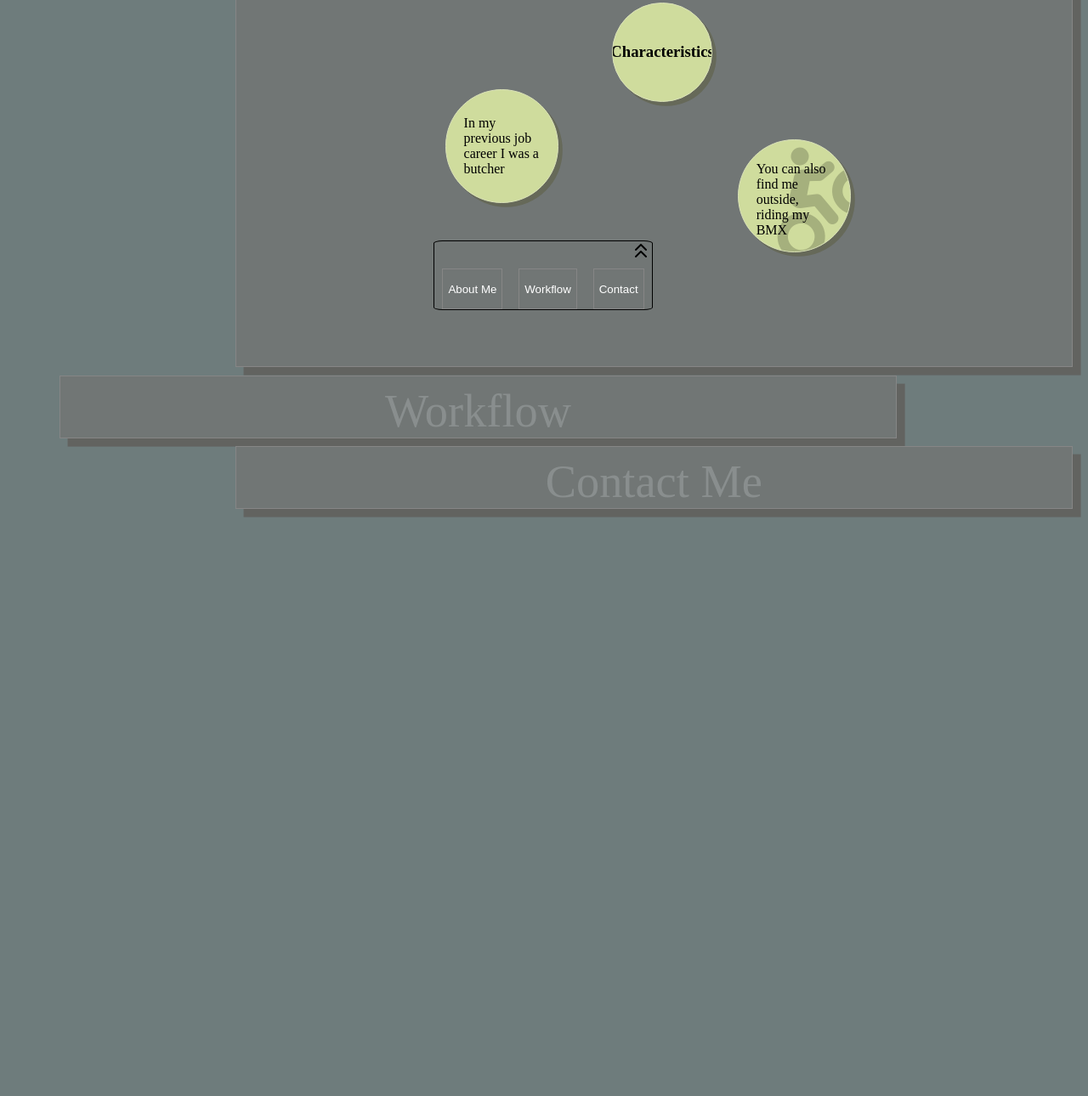
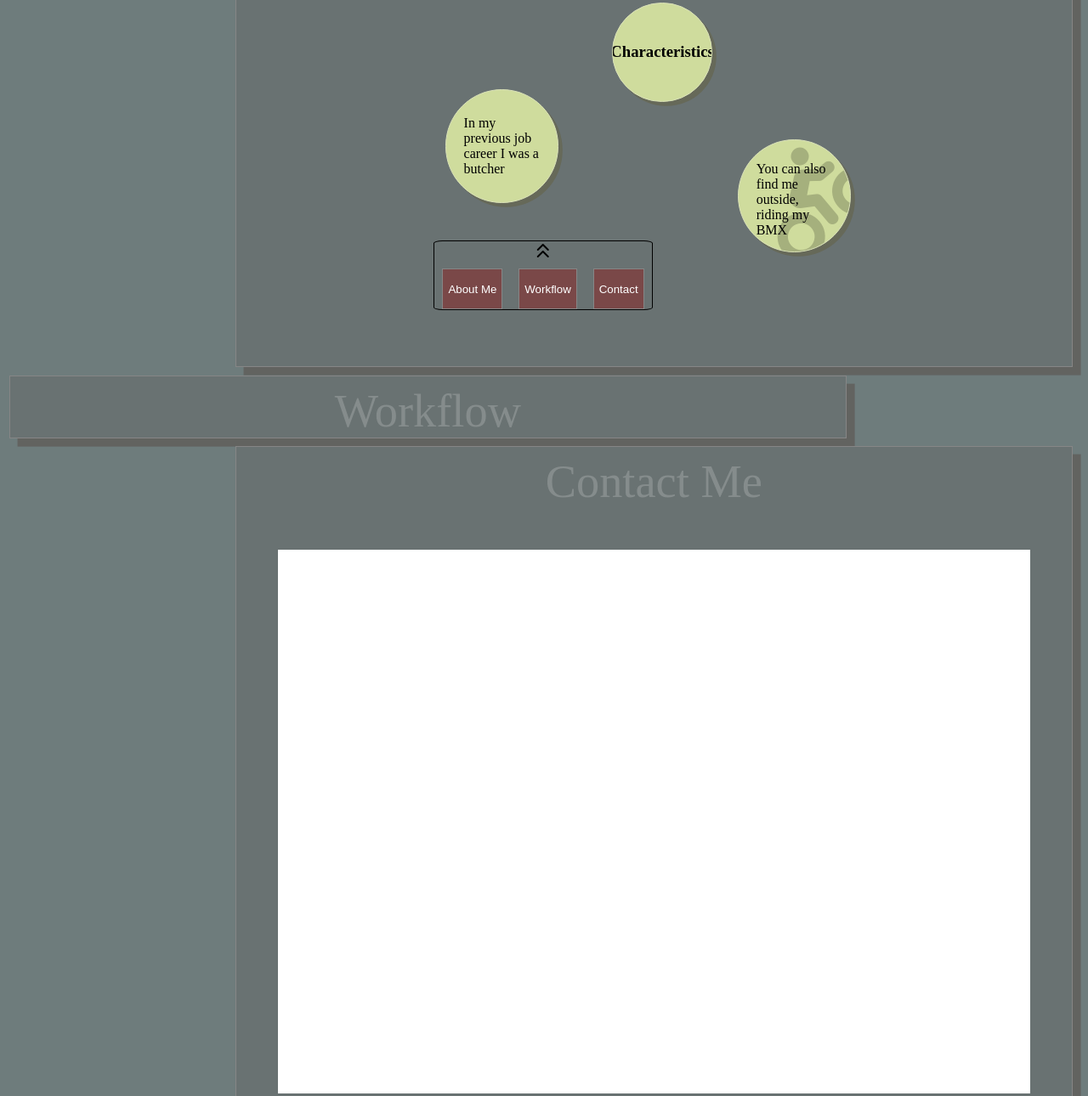
Before and after one commit to mariusErpenbach/Portfolio, a plain HTML site: page index.html in a window 1280 px wide. Shown: the part 499-1789 px from the top of the page at 85% size. Before the commit the page ends 1108 px from the top, so only its background shows below. Drawn offline with Linux system fonts and the light colour scheme.

Commit message:
contact Forms added

```diff
--- a/css/desktop-style.css
+++ b/css/desktop-style.css
@@ -34,7 +34,6 @@ margin-right:1.2%;
 }
 nav>img{
 margin-right:auto;
-margin-left:1%;
 }
 /*----------------------TOP NAV HEADER------------------MID------------*/
 /* #nav-mid-section{
@@ -127,6 +126,10 @@ height:auto;
 }
 .asideSection:hover  header>a{
 /*    CHANGE HEADING STYLE ON HOVER HERE.*/
+
+text-decoration-line: underline;
+
+
 }
 
 .asideSection>header{
@@ -137,6 +140,7 @@ height:auto;
     overflow:hidden;
 }
 .asideSection>header>a{
+
     text-decoration: none;
     color:black;
 }
@@ -240,7 +244,8 @@ main{
 
 }
 main >section{
-    background-color:rgba(116, 115, 114, 0.575);
+
+    background-color: rgb(105, 114, 114);
     box-shadow: 0.6em 0.6em #626360;
     width:76.8vw;
     height:auto;
@@ -257,9 +262,7 @@ main>section:hover{
 }
 #aboutmeSection{
 }
-#workflowSection{
- margin-left:-21%;
-}
+
 
 /*----------------------MAIN SECTION CONTENT--------------------------------------*/
 .sectionTitle{
@@ -346,6 +349,24 @@ color:rgba(162, 167, 167, 0.493);
     width:7rem;
     height:7rem;
 }
+/*----------------------WORKFLOW SECTION--------------------------------------*/
+#workflowSection{
+    margin-left:-27%;
+   }
+/*----------------------CONTACT ME SECTION--------------------------------------*/
+#contactMeSection{
+height:auto;
+
+flex-direction:column;
+}
+#contactMeSection >form{
+    align-self:center;
+    margin-top:5%;
+    height:80vh;
+    width:90%;
+    background-color:white;
+    position:relative;
+}
 
 /*----------------------MAIN-FOOTER--------------------------------------*/
 #mainFooter{
@@ -366,6 +387,9 @@ color:rgba(162, 167, 167, 0.493);
 #mainFooter:hover{
     bottom:0;
 }
+#mainFooter:hover .fa-chevron-up{
+opacity:0;
+}
 #mainFooter >button{
    margin-right:auto;
    margin-left:auto;
@@ -373,7 +397,7 @@ color:rgba(162, 167, 167, 0.493);
     border-style:solid;
     border-width:0.1px;
     border-color:rgb(134, 134, 134);
-    background-color:transparent;
+    background-color:rgb(122, 72, 72);
 }
 #mainFooter >button>a:visited{
     color:white;
@@ -386,9 +410,14 @@ color:rgba(162, 167, 167, 0.493);
 .fa-chevron-up{
  position:absolute;
  top:0;
- right:2%;
+ right:47%;
+ opacity:1;
+
+ transition:all 0.5s ease-in-out;
 }
 #lowerMainFooterArrow{
+    opacity:1;
+    transition:all 0.5s ease-in-out;
 top:0.5em;
 }
 
--- a/index.html
+++ b/index.html
@@ -113,6 +113,11 @@
         </section>
         <section id="contactMeSection">
             <div class="sectionTitle"> Contact Me </div>
+            <form id="directContactForm">
+            </form>
+            <form id="mySocialMedias">
+            </form>
+
         </section>
     </main>
     <footer id="mainFooter">
```
